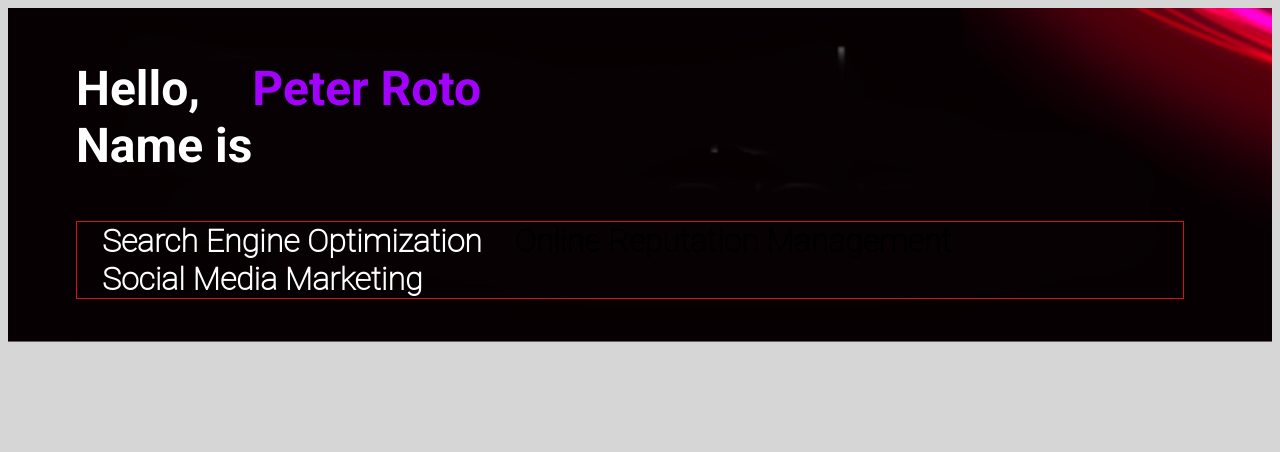
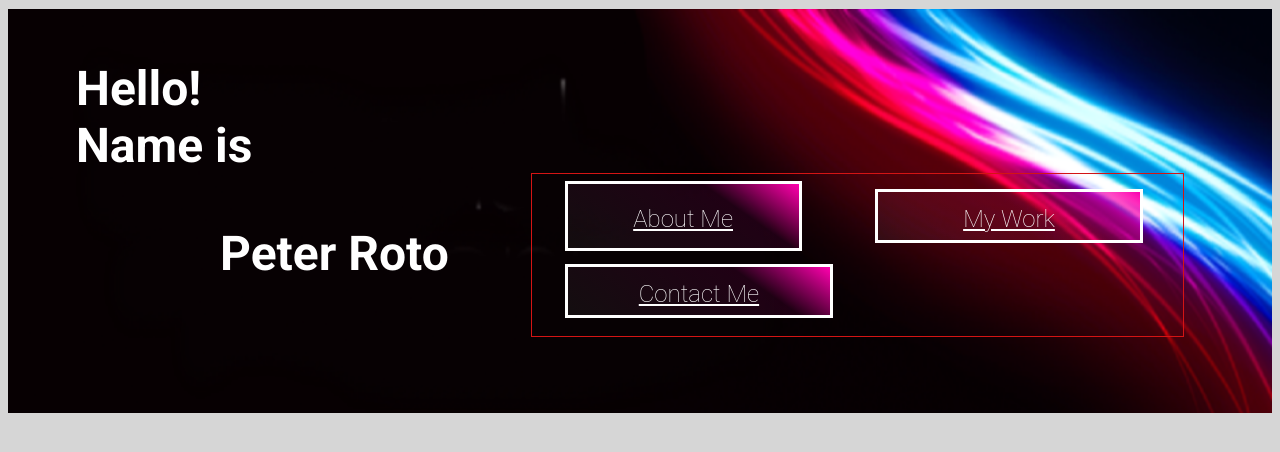
Before and after one commit to Proto133/Web_Portfolio, a plain HTML site: page index.html in a window 1280 px wide. Drawn offline with Linux system fonts and the light colour scheme.

Commit message:
still working on navbar classes

```diff
--- a/assets/style.css
+++ b/assets/style.css
@@ -6,16 +6,14 @@ body {
         background-size: 100%; */
 }
 
-
-/* .frost {
-        box-shadow: inset 0 0 2000px rgba(0, 0, 0, 0.9);
-        filter: blur(500));
-    }
-     */
+.frost {
+    box-shadow: inset 0 0 2000px rgba(0, 0, 0, 0.9);
+    filter: blur(500);
+}
 
 #flexbox {
     display: flex;
-    background-image: url('/assets/images/Banner.png');
+    background-image: url('/assets/images/Banner-1280.png');
     flex: 0 2 200%;
     background-size: cover;
 }
@@ -40,15 +38,13 @@ header h1 {
 
 header u {
     color: #a200ff;
-    text-decoration: none;
 }
 
 header nav {
     padding-top: 15px;
     margin-right: 20px;
     float: right;
-    font-family: 'Roboto Thin', sans-serif;
-    font-weight: bold;
+    /* font-weight: bold; */
     font-size: 32px;
     display: inline-flex;
     flex: 1 1 200%;
@@ -57,7 +53,7 @@ header nav {
 nav ul {
     border: 1px solid rgb(212, 20, 20);
     list-style: none;
-    margin: 0;
+    margin-top: -30%;
     padding: 0;
 }
 
@@ -67,26 +63,69 @@ nav ul li {
     margin-left: 25px;
 }
 
-#item1 {
+
+/* Nav list font styles */
+
+ul li a {
+    color: white;
+    font-family: 'Roboto Thin', sans-serif;
+    font-size: 24px;
+}
+
+
+/* nav list button appearnce */
+
+.pglinks #about,
+#work,
+#contact {
+    margin: 1% 5%;
+    padding: 2%;
+    background: rgb(0, 0, 0);
+    background: linear-gradient(35deg, rgba(255, 255, 255, 0.05) 0%, rgba(255, 0, 174, .1) 70%, rgba(255, 0, 174, 1) 100%);
+    min-width: 205px;
+    max-width: 300px;
+    align-content: center;
+    justify-items: center;
+    justify-content: center;
+}
+
+#about {
     flex-shrink: 1;
     order: 1;
-    min-width: 25%;
+    /* min-width: 25%;
+    max-width: 50%; */
+    border: 3px solid rgb(255, 255, 255);
+    padding: 5px 50px;
+    text-align: center;
+    text-decoration: none;
 }
 
-#item2 {
+#work {
     flex-shrink: 1;
     order: 2;
     min-width: 25%;
+    max-width: 50%;
+    border: 3px solid rgb(255, 255, 255);
+    padding: 5px 50px;
+    text-align: center;
+    text-decoration: none;
 }
 
-#item3 {
+#contact {
     flex-shrink: 1;
     order: 3;
     min-width: 25%;
-    margin-right: 5%;
+    max-width: 50%;
+    border: 3px solid rgb(255, 255, 255);
+    padding: 5px 50px;
+    text-align: center;
+    text-decoration: none;
 }
 
-nav a {
+
+/* Transitions on hover */
+
+.pglinks:hover {
     color: #ffffff;
     text-decoration: none;
 }
@@ -118,4 +157,10 @@ nav a {
         flex: 0 2 200%;
         background-size: cover;
     }
+    nav ul {
+        border: 1px solid rgb(212, 20, 20);
+        list-style: none;
+        margin-top: 0%;
+        padding: 0%;
+    }
 }
--- a/index.html
+++ b/index.html
@@ -17,32 +17,35 @@
 <body>
     <div id=flexbox class="main">
         <header class="headerbg">
-            <!-- Change SEO to pop in company name -->
-            <h1>Hello, <br> Name is <u>Peter Roto</u></h1>
+            <!-- Add a bit of color to my name -->
+            <h1>Hello! <br> Name is<br></h1>
+            <br>
+            <br>
+            <h1 class="name main">Peter Roto</h1>
             <!--Navigation Menu List-->
             <nav>
-                <ul>
-                    <li id="item1">
-                        <a href="#optimization">Search Engine Optimization</a>
+                <ul class="pglinks">
+                    <li id="about">
+                        <a href="#about">About Me</a>
                     </li>
-                    <li id="item2>" "
-                        <a href="#management ">Online Reputation Management</a>
+                    <li id="work">
+                        <a href="#prevwrk ">My Work</a>
                     </li>
-                    <li id="item3 ">
-                        <a href="#marketing ">Social Media Marketing</a>
+                    <li id="contact">
+                        <a href="#contactme ">Contact Me</a>
                     </li>
                 </ul>
             </nav>
         </header>
     </div>
-        <section class="flex1 ">
-            <!--Main-->
+    <section class="flex1 ">
+        <!--Main-->
 
-        </section>
+    </section>
 
-        <aside>
+    <aside>
 
-        </aside>
+    </aside>
 
 
 
```
